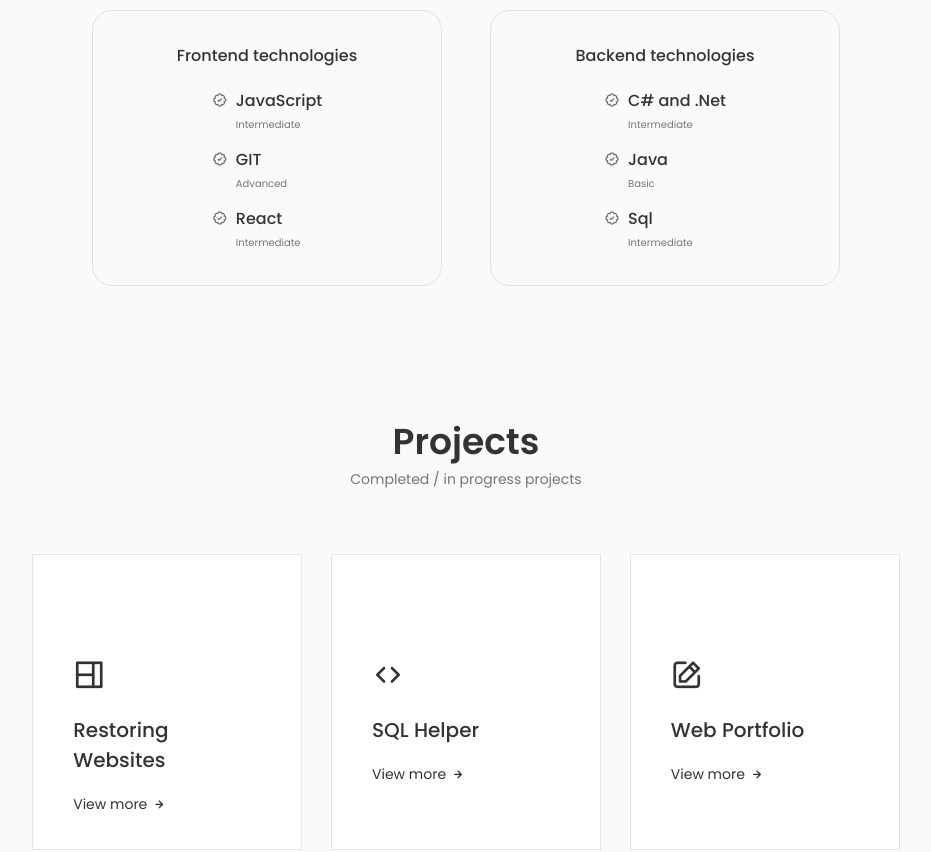
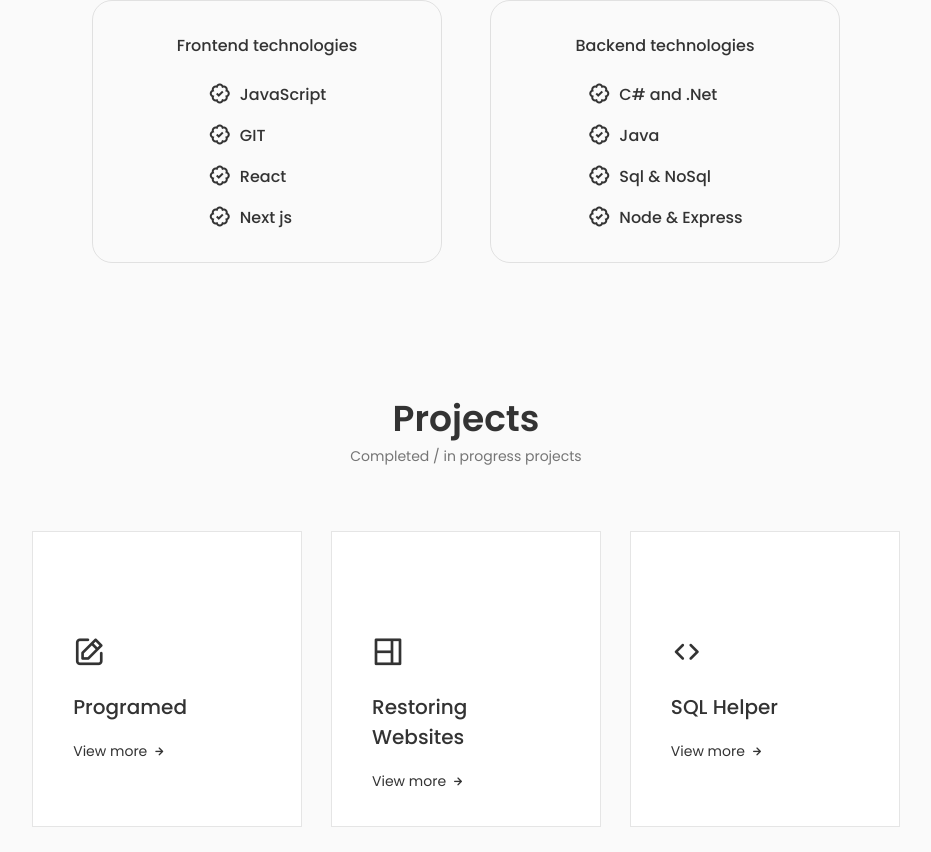
Before and after one commit to CrIsTiLaz/web_portfolio, a React (Create React App) app: page / in a window 1280 px wide. Shown: the part 1638-2490 px from the top of the page, without its empty margins (174-1105 px from the left). Built offline with nearby package versions, Linux system fonts and the light colour scheme.

Commit message:
Modified info

```diff
--- a/src/components/about/Info.jsx
+++ b/src/components/about/Info.jsx
@@ -6,7 +6,7 @@ const Info = () => {
       <div className="about__box">
         <i class="bx bx-award about__icon"></i>
         <h3 className="about__title">Experience</h3>
-        <span className="about__subtitle">1 year working</span>
+        <span className="about__subtitle">2 year working</span>
       </div>
 
       <div className="about__box">
--- a/src/components/home/Data.jsx
+++ b/src/components/home/Data.jsx
@@ -6,8 +6,8 @@ const Data = () => {
       <h1 className="home__title">Cristian Lazea</h1>
       <h3 className="home__subtitle">Software Developer</h3>
       <p className="home__description">
-        I'm a dedicated junior software developer with a passion for creating
-        efficient and innovative solutions..
+        I'm a dedicated web developer with a passion for creating efficient and
+        innovative solutions
       </p>
       <a href="#contact" className="button button--flex">
         Say Hello
--- a/src/components/home/home.css
+++ b/src/components/home/home.css
@@ -20,7 +20,7 @@
     justify-self: center;
     width: 300px;
     height: 300px;
-    animation: profile__animate 8s ease-in-out infinite 1s;
+    animation: profile__animate 5s ease-in-out infinite 1s;
 }
 
 .home__social{
--- a/src/components/qualification/Qualification2.jsx
+++ b/src/components/qualification/Qualification2.jsx
@@ -94,12 +94,10 @@ const Qualification2 = () => {
           >
             <div className="qualification__data">
               <div>
-                <h3 className="qualification__title">Java developer</h3>
-                <span className="qualification__subtitle">
-                  West Univerity of Timisoara
-                </span>
+                <h3 className="qualification__title">Web developer</h3>
+                <span className="qualification__subtitle">Self-Employed</span>
                 <div className="qualification__calendar">
-                  <i className="uil uil-calendar-alt">2023 - 2023</i>
+                  <i className="uil uil-calendar-alt">2023 - Present</i>
                 </div>
               </div>
 
--- a/src/components/services/Services.jsx
+++ b/src/components/services/Services.jsx
@@ -15,6 +15,69 @@ const Services = () => {
       </span>
 
       <div className="services__container container grid">
+        <div className="services__content">
+          <div>
+            <i className="uil uil-edit services__icon"></i>
+            <h3 className="services__title">Programed</h3>
+          </div>
+
+          <span onClick={() => toggleTab(3)} className="services__button">
+            View more
+            <i className="uil uil-arrow-right services__button-icon"></i>
+          </span>
+          <div
+            className={
+              toggleState === 3
+                ? "services__modal active-modal"
+                : "services__modal"
+            }
+          >
+            <div className="services__modal-content">
+              <i
+                onClick={() => toggleTab(0)}
+                className="uil uil-times services__modal-close"
+              ></i>
+
+              <h3 className="services__modal-title">Programed website</h3>
+              <p className="services__modal-description">
+                Check this ->{" "}
+                <a
+                  href="https://progra-med.ro/"
+                  target="_blank"
+                  rel="noopener noreferrer"
+                >
+                  Programed
+                </a>
+              </p>
+
+              <ul className="services__modal-services grid">
+                <li className="services__modal-service">
+                  <i className="uil uil-check-circle services__modal-icon"></i>
+                  <p className="services__modal-info">
+                    It is a web platform aimed at helping users schedule
+                    appointments with doctors online.
+                  </p>
+                </li>
+
+                <li className="services__modal-service">
+                  <i className="uil uil-check-circle services__modal-icon"></i>
+                  <p className="services__modal-info">
+                    Provides features such as: viewing doctor feedback and
+                    pricing
+                  </p>
+                </li>
+
+                {/* <li className="services__modal-service">
+                  <i className="uil uil-check-circle services__modal-icon"></i>
+                  <p className="services__modal-info">
+                    it's made using .Net and React.
+                  </p>
+                </li> */}
+              </ul>
+            </div>
+          </div>
+        </div>
+
         <div className="services__content">
           <div>
             <i className="uil uil-web-grid services__icon"></i>
@@ -97,9 +160,6 @@ const Services = () => {
               ></i>
 
               <h3 className="services__modal-title">SQL Helper</h3>
-              <p className="services__modal-description">
-                This is my bachelor's thesis
-              </p>
 
               <ul className="services__modal-services grid">
                 <li className="services__modal-service">
@@ -127,60 +187,6 @@ const Services = () => {
             </div>
           </div>
         </div>
-
-        <div className="services__content">
-          <div>
-            <i className="uil uil-edit services__icon"></i>
-            <h3 className="services__title">Web Portfolio</h3>
-          </div>
-
-          <span onClick={() => toggleTab(3)} className="services__button">
-            View more
-            <i className="uil uil-arrow-right services__button-icon"></i>
-          </span>
-          <div
-            className={
-              toggleState === 3
-                ? "services__modal active-modal"
-                : "services__modal"
-            }
-          >
-            <div className="services__modal-content">
-              <i
-                onClick={() => toggleTab(0)}
-                className="uil uil-times services__modal-close"
-              ></i>
-
-              <h3 className="services__modal-title">Web portfolio</h3>
-              <p className="services__modal-description">
-                This is the website.
-              </p>
-
-              <ul className="services__modal-services grid">
-                <li className="services__modal-service">
-                  <i className="uil uil-check-circle services__modal-icon"></i>
-                  <p className="services__modal-info">
-                    It is a personal portfolio website.
-                  </p>
-                </li>
-
-                <li className="services__modal-service">
-                  <i className="uil uil-check-circle services__modal-icon"></i>
-                  <p className="services__modal-info">
-                    It is created using React.
-                  </p>
-                </li>
-
-                {/* <li className="services__modal-service">
-                  <i className="uil uil-check-circle services__modal-icon"></i>
-                  <p className="services__modal-info">
-                    it's made using .Net and React.
-                  </p>
-                </li> */}
-              </ul>
-            </div>
-          </div>
-        </div>
       </div>
     </section>
   );
--- a/src/components/skills/Backend.jsx
+++ b/src/components/skills/Backend.jsx
@@ -9,26 +9,42 @@ const Backend = () => {
       <div className="skills__box">
         <div className="skills__group">
           <div className="skills__data">
-            <i class="bx bx-badge-check"></i>
+            <i
+              class="bx bx-badge-check"
+              style={{ fontSize: "1.5rem", color: "var(--title-color)" }}
+            ></i>{" "}
             <div>
               <h3 className="skills__name">C# and .Net</h3>
-              <span className="skills__level">Intermediate</span>
             </div>
           </div>
 
           <div className="skills__data">
-            <i class="bx bx-badge-check"></i>
+            <i
+              class="bx bx-badge-check"
+              style={{ fontSize: "1.5rem", color: "var(--title-color)" }}
+            ></i>{" "}
             <div>
               <h3 className="skills__name">Java</h3>
-              <span className="skills__level">Basic</span>
             </div>
           </div>
 
           <div className="skills__data">
-            <i class="bx bx-badge-check"></i>
+            <i
+              class="bx bx-badge-check"
+              style={{ fontSize: "1.5rem", color: "var(--title-color)" }}
+            ></i>{" "}
             <div>
-              <h3 className="skills__name">Sql</h3>
-              <span className="skills__level">Intermediate</span>
+              <h3 className="skills__name">Sql & NoSql</h3>
+            </div>
+          </div>
+
+          <div className="skills__data">
+            <i
+              class="bx bx-badge-check"
+              style={{ fontSize: "1.5rem", color: "var(--title-color)" }}
+            ></i>{" "}
+            <div>
+              <h3 className="skills__name">Node & Express</h3>
             </div>
           </div>
         </div>
--- a/src/components/skills/Frontend.jsx
+++ b/src/components/skills/Frontend.jsx
@@ -9,26 +9,42 @@ const Frontend = () => {
       <div className="skills__box">
         <div className="skills__group">
           <div className="skills__data">
-            <i class="bx bx-badge-check"></i>
+            <i
+              class="bx bx-badge-check"
+              style={{ fontSize: "1.5rem", color: "var(--title-color)" }}
+            ></i>
             <div>
               <h3 className="skills__name">JavaScript</h3>
-              <span className="skills__level">Intermediate</span>
             </div>
           </div>
 
           <div className="skills__data">
-            <i class="bx bx-badge-check"></i>
+            <i
+              class="bx bx-badge-check"
+              style={{ fontSize: "1.5rem", color: "var(--title-color)" }}
+            ></i>{" "}
             <div>
               <h3 className="skills__name">GIT</h3>
-              <span className="skills__level">Advanced</span>
             </div>
           </div>
 
           <div className="skills__data">
-            <i class="bx bx-badge-check"></i>
+            <i
+              class="bx bx-badge-check"
+              style={{ fontSize: "1.5rem", color: "var(--title-color)" }}
+            ></i>{" "}
             <div>
               <h3 className="skills__name">React</h3>
-              <span className="skills__level">Intermediate</span>
+            </div>
+          </div>
+
+          <div className="skills__data">
+            <i
+              class="bx bx-badge-check"
+              style={{ fontSize: "1.5rem", color: "var(--title-color)" }}
+            ></i>{" "}
+            <div>
+              <h3 className="skills__name">Next js</h3>
             </div>
           </div>
         </div>
--- a/src/components/skills/skills.css
+++ b/src/components/skills/skills.css
@@ -36,14 +36,14 @@
 }
 
 .skills .bx-badge-check{
-    font-size: 1rem;
+    font-size: 10rem;
     color: var(--title-color);
 }
 
 .skills__name{
     font-size: var(--normal-font-size);
     font-weight: var(--font-medium);
-    line-height: 18px;
+    line-height: 25px;
 }
 
 .skills__level{
```
Also changed, not shown: src/assets/profile.jpg, 1 other file (tests, documents, lock files or other folders).
